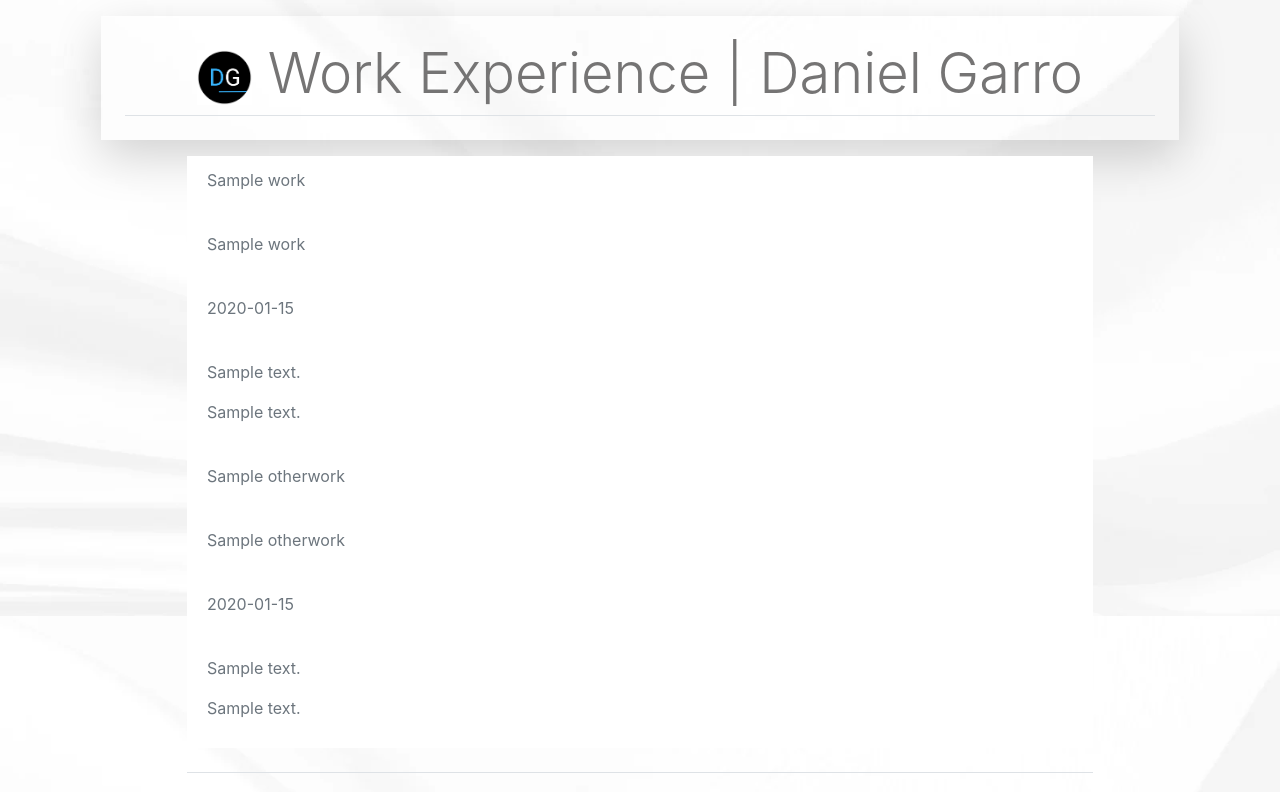
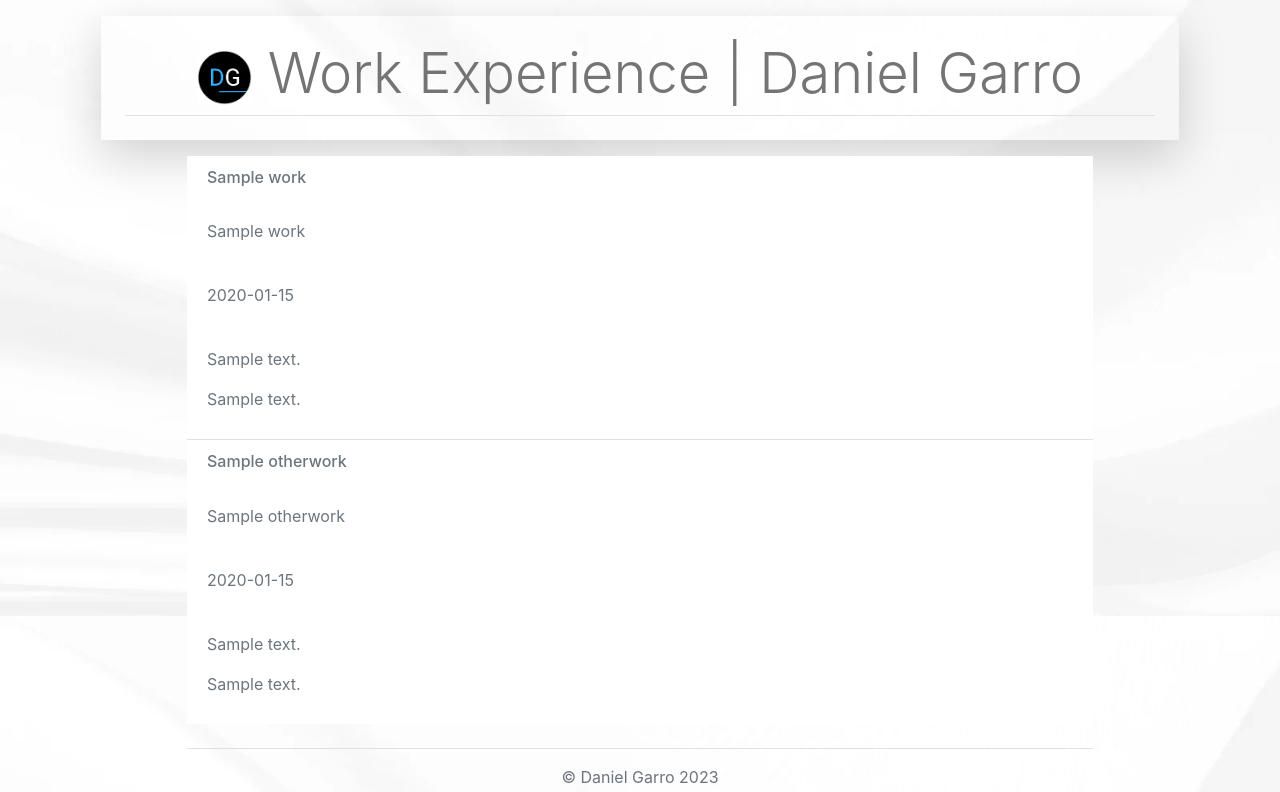
Before and after one commit to dannynow6/my_profile_django, a Django app: template history/templates/history/work_experience.html in a window 1280 px wide. Shown: the part 184-976 px from the top of the page. Run offline with Django 3.2, Linux system fonts and the light colour scheme; the template is opened without the code that fills it: most values are stand-ins (such as "Sample title", 1, 10 or a date in 2020); some libraries are stand-ins or nearby versions.

Commit message:
modest adjustments

```diff
--- a/history/templates/history/my_education.html
+++ b/history/templates/history/my_education.html
@@ -21,9 +21,9 @@
         <ul class="list-group list-group-flush">
             {% for e in edu %}
             <li class="list-group-item text-secondary">
-                <p>{{ e.school_name }}</p>
+                <h6>{{ e.school_name }}</h6>
                 <br />
-                <p>{{ e.degree }}</p>
+                <h6>{{ e.degree }}</h6>
                 {% if e.accolade %}
                     <p>{{ e.accolade }}</p>
                 {% endif %}
--- a/history/templates/history/work_experience.html
+++ b/history/templates/history/work_experience.html
@@ -18,10 +18,10 @@
 </div>
 <div class="container w-75">
     <article>
-        <ul class="list-group list-group-flush">
+        <ul class="list-group list-group-flush border-bottom border-muted">
             {% for w in work %}
             <li class="list-group-item text-secondary">
-                <p>{{ w.position_title }}</p>
+                <h6>{{ w.position_title }}</h6>
                 <br />
                 <p>{{ w.company_name }}</p>
                 <br />
@@ -41,7 +41,7 @@
         <ul class="list-group list-group-flush">
             {% for o in otherwork %}
             <li class="list-group-item text-secondary">
-                <p>{{ o.position_title }}</p>
+                <h6>{{ o.position_title }}</h6>
                 <br />
                 <p>{{ o.company_name }}</p>
                 <br />
--- a/portfolio/templates/portfolio/index.html
+++ b/portfolio/templates/portfolio/index.html
@@ -15,7 +15,7 @@
             </article>
         </div>
     </div>
-    <div class="container w-75 mt-3">
+    <div class="container w-75">
         <h5 class="text-muted text-right pr-3"><a class="my-navs" href="{% url 'portfolio:projects' %}">Projects</a><h5>
         <br />
         <h5 class="text-muted text-right pr-3"><a class="my-navs" href="{% url 'history:work_experience' %}">Work Experience</a></h5>
```
Also changed, not shown: history/templates/history/about.html (line endings or trailing spaces).
